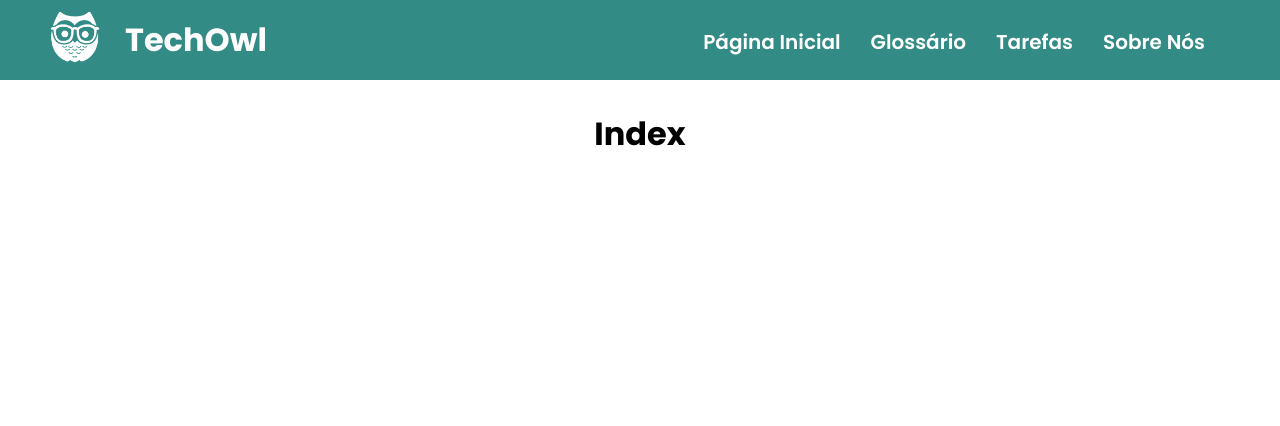
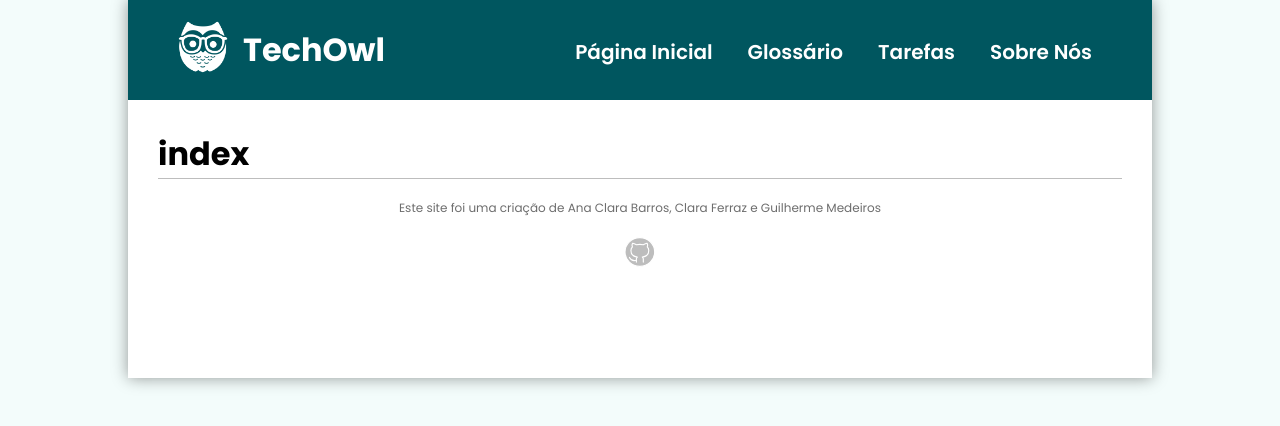
Before and after one commit to guimferreira/TechOwl, a Flask app: page / in a window 1280 px wide. Shown: the top 426 px of the page. Run offline with Flask 3, Linux system fonts and the light colour scheme.

Commit message:
newCSSmodel

```diff
--- /dev/null
+++ b/static/css/mainstyle.css
@@ -0,0 +1,113 @@
+/* modelo */
+:root {
+    --cor-principal: #338b85;
+    /* --turquesa-escuro: rgb(0, 89, 85); */
+    --turquesa-escuro: rgb(0, 86, 95);
+    --turquesa-claro: #9ce0db;
+    --turquesa-bg: #f3fcfb;
+    --cinza-escuro: #6d6d6d;
+    --cinza-claro: #bdbdbd;
+    --sombra: #338b853a;
+}
+* {
+    margin: 0;
+    padding: 0;
+    box-sizing: border-box;
+    font-family: 'Poppins', sans-serif;
+
+}
+body {
+    background-color: var(--turquesa-bg);
+    display: flex;
+    justify-content: center;
+
+}
+.barra-menu {
+    display: flex;
+    background-color: var(--turquesa-escuro);
+    width: 80%;
+    height: 100px;
+    position: fixed;
+    padding: 10px 40px;
+    margin: 0 auto;
+}
+.barra-menu nav {
+    position: relative;
+    width: 100%;
+}
+.barra-menu a {
+    color: white;
+    text-decoration: none;
+}
+.menu-lista {
+    position: absolute;
+    right: 20px;
+    bottom: 30px;
+    display: flex;
+    gap: 35px;
+    list-style: none;
+    padding-bottom: 3px;
+}
+.menu-links {
+    font-size: 20px;
+    font-weight: 600;
+    position: relative;
+    top: 10px;
+    display: block;
+}
+.menu-links::after {
+    content:'';
+    position: absolute;
+    top: 40px;
+    left: 50%;
+    width: 0px;
+    height: 1.5px;
+    background: white;
+    transition: all 300ms ease-in-out;
+}
+.menu-links:hover::after {
+    left: 5%;
+    width: 90%;
+}
+.titulo-principal {
+    display: flex;
+    align-items: center;
+    gap: 5px;
+}
+.titulo-principal img {
+    filter: invert(100%) contrast(200%) brightness(100%);
+    width: 70px;
+}
+main {
+    display: flex;
+    flex-direction: column;
+    justify-content: center;
+    min-width: 80%;
+    padding: 130px 30px;
+    background-color: white;
+    width: auto;
+    box-shadow: 0px 0px 15px 0px rgba(0, 0, 0, 0.40);
+}
+#footer {
+    text-align: center;
+    height: 70px;
+    background-color: white;
+}
+#footer p {
+    border-top: 1px solid var(--cinza-claro);
+    padding: 20px;
+}
+#footer a, #footer p {
+    color: var(--cinza-escuro);
+    text-decoration: none;
+    font-size: 12px;
+}
+#footer a:hover {
+    color: var(--cor-principal)
+}
+#footer .github-icon {
+    color: var(--cinza-claro)
+}
+.github-icon svg, .github-icon path {
+    fill: currentColor;
+}
--- a/static/css/style.css
+++ b/static/css/style.css
@@ -19,7 +19,7 @@
 
 .barra-menu {
     display: flex;
-    background-color: var(--cor-principal);
+    background-color: var(--turquesa-escuro);
     width: 100%;
     height: 80px;
     position: fixed;
@@ -41,7 +41,9 @@
     right: 20px;
     bottom: 20px;
     display: flex;
+    gap: 35px;
     list-style: none;
+    padding-bottom: 3px;
 }
 
 .menu-links {
@@ -50,13 +52,12 @@
     position: relative;
     top: 10px;
     display: block;
-    padding: 0 15px 3px;
 }
 
 .menu-links::after {
     content:'';
     position: absolute;
-    bottom: 0px;
+    top: 35px;
     left: 50%;
     width: 0px;
     height: 1.5px;
@@ -65,8 +66,8 @@
 }
 
 .menu-links:hover::after {
-    left: 15%;
-    width: 70%;
+    left: 5%;
+    width: 90%;
 }
 
 .titulo-principal {
@@ -350,7 +351,7 @@ h1 {
 .card {
     width: 260px;
     border: 1px solid var(--cinza-claro);
-    border-radius: 10px;
+    border-radius: 20px;
     padding: 10px;
     height: fit-content;
     box-shadow: 3px 3px 10px 2px var(--sombra);
@@ -359,6 +360,7 @@ h1 {
 
 .card img {
     width: 230px;
+    border-radius: 300px;
 }
 
 .card h4 {
--- a/templates/index.html
+++ b/templates/index.html
@@ -1,11 +1,5 @@
 {% extends 'modelo.html' %} {% block title %}
 <title>TechOwl</title>
+{% endblock %} {% block body %}
+<h1>index</h1>
 {% endblock %}
-
-{% block body %}
-
-<main>
-<h1>Index</h1>
-
-</main>
-{% endblock %}
--- a/templates/modelo.html
+++ b/templates/modelo.html
@@ -1,11 +1,11 @@
 <!DOCTYPE html>
-<html lang="en">
+<html lang="pt-br">
   <head>
     <meta charset="UTF-8" />
     <meta name="viewport" content="width=device-width, initial-scale=1.0" />
     <link
       rel="stylesheet"
-      href="{{ url_for('static', filename='css/style.css') }}"
+      href="{{ url_for('static', filename='css/mainstyle.css') }}"
     />
     <script src="{{url_for('static', filename='js/main.js')}}"></script>
     <link rel="preconnect" href="https://fonts.googleapis.com" />
@@ -33,6 +33,58 @@
         </ul>
       </nav>
     </header>
-    {% block body %} {% endblock %}
+    <main>
+      {% block body %} {% endblock %}
+      <div id="footer">
+        <p>
+          Este site foi uma criação de
+          <a href="https://github.com/banaclara">Ana Clara Barros</a>,
+          <a href="https://github.com/claraferraz">Clara Ferraz</a> e
+          <a href="guimferreira">Guilherme Medeiros</a>
+        </p>
+        <div class="github-icon-div">
+          <a class="github-icon" href="https://github.com/SI-IP/TechOwl">
+            <svg
+              width="32"
+              height="30"
+              viewBox="0 0 54 52"
+              fill="none"
+              xmlns="http://www.w3.org/2000/svg"
+            >
+              <path
+                d="M26.7353 51C40.9484 51 52.4706 39.807 52.4706 26C52.4706 12.1929 40.9484 1 26.7353 1C12.5221 1 1 12.1929 1 26C1 39.807 12.5221 51 26.7353 51Z"
+                fill="#BDBDBD"
+                stroke="white"
+                stroke-width="2"
+                stroke-linecap="round"
+                stroke-linejoin="round"
+              />
+              <path
+                d="M32.7401 43.5001V38.8426C32.8044 38.0689 32.694 37.2909 32.4158 36.5606C32.1379 35.8304 31.6986 35.1644 31.1275 34.6071C36.5147 34.0391 42.1765 32.1079 42.1765 23.2474C42.176 20.9815 41.2546 18.8027 39.6029 17.1617C40.385 15.1794 40.3297 12.9883 39.4485 11.0436C39.4485 11.0436 37.4239 10.4756 32.7401 13.4454C28.8078 12.4373 24.6628 12.4373 20.7304 13.4454C16.0466 10.4756 14.022 11.0436 14.022 11.0436C13.1408 12.9883 13.0855 15.1794 13.8676 17.1617C12.2036 18.8148 11.2813 21.0134 11.2941 23.2959C11.2941 32.0916 16.9559 34.0229 22.343 34.6556C21.7787 35.2074 21.3433 35.8654 21.0654 36.5869C20.7876 37.3081 20.6734 38.0766 20.7304 38.8426V43.5001"
+                fill="#BDBDBD"
+              />
+              <path
+                d="M32.7401 43.5001V38.8426C32.8044 38.0689 32.694 37.2909 32.4158 36.5606C32.1379 35.8304 31.6986 35.1644 31.1275 34.6071C36.5147 34.0391 42.1765 32.1079 42.1765 23.2474C42.176 20.9815 41.2546 18.8027 39.6029 17.1617C40.385 15.1794 40.3297 12.9883 39.4485 11.0436C39.4485 11.0436 37.4239 10.4756 32.7401 13.4454C28.8078 12.4373 24.6628 12.4373 20.7304 13.4454C16.0466 10.4756 14.022 11.0436 14.022 11.0436C13.1408 12.9883 13.0855 15.1794 13.8676 17.1617C12.2036 18.8148 11.2813 21.0134 11.2941 23.2959C11.2941 32.0916 16.9559 34.0229 22.343 34.6556C21.7787 35.2074 21.3433 35.8654 21.0654 36.5869C20.7876 37.3081 20.6734 38.0766 20.7304 38.8426V43.5001"
+                stroke="white"
+                stroke-width="2"
+                stroke-linecap="round"
+                stroke-linejoin="round"
+              />
+              <path
+                d="M20.7304 40.2545C15.5833 41.8337 11.2941 40.2545 8.72059 35.386Z"
+                fill="#BDBDBD"
+              />
+              <path
+                d="M20.7304 40.2545C15.5833 41.8337 11.2941 40.2545 8.72059 35.386"
+                stroke="white"
+                stroke-width="2"
+                stroke-linecap="round"
+                stroke-linejoin="round"
+              />
+            </svg>
+          </a>
+        </div>
+      </div>
+    </main>
   </body>
 </html>
```
Also changed, not shown: static/imagens/icon-github.svg (added).
